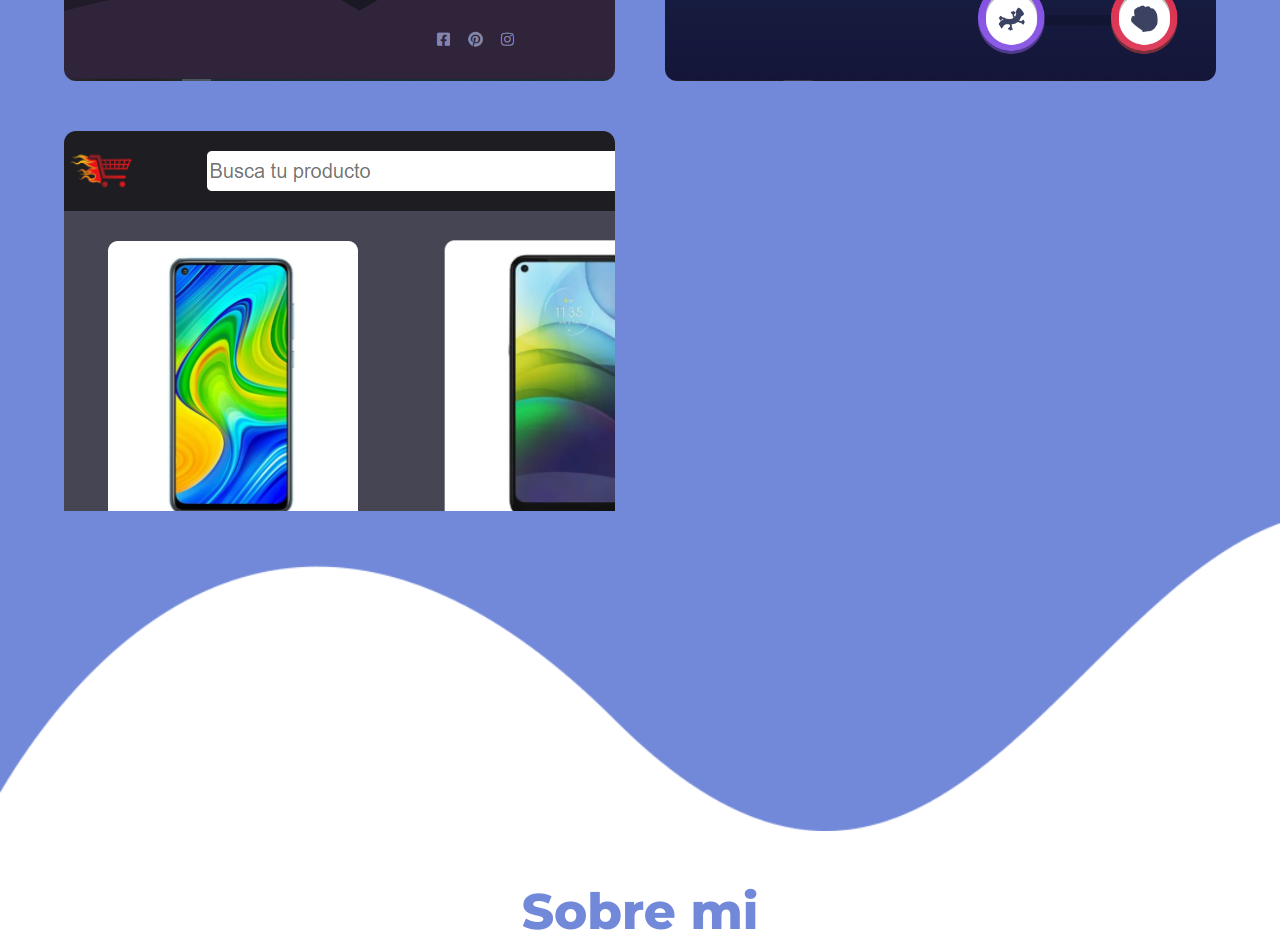
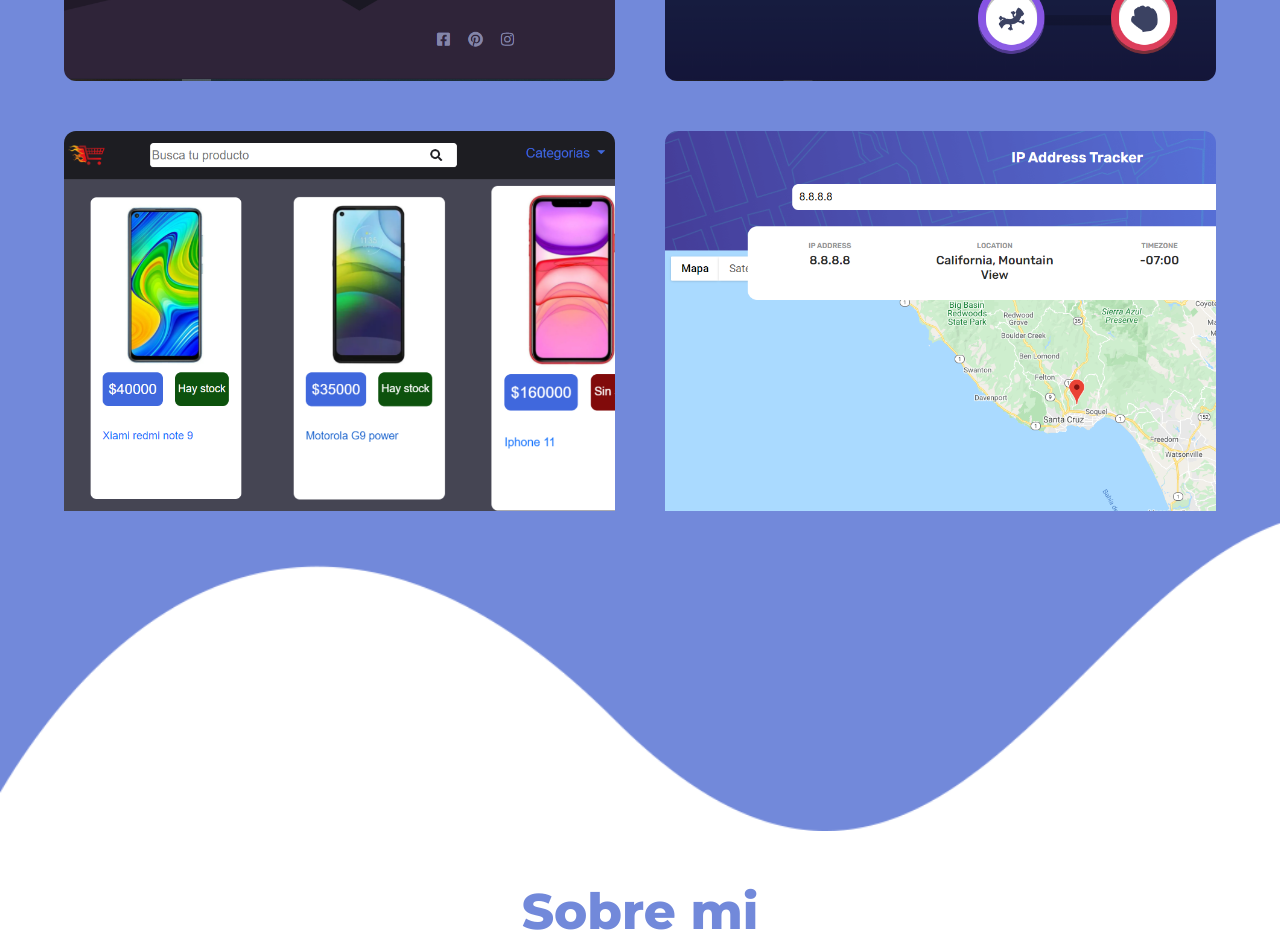
Before and after one commit to EmilianoGorgellon/EmilianoGorgellon.github.io, a plain HTML site: page index.html in a window 1280 px wide. Shown: the part 1640-2571 px from the top of the page. Drawn offline with nearby package versions, Linux system fonts and the light colour scheme.

Commit message:
Agrego proyecto 6

```diff
--- a/css/style.css
+++ b/css/style.css
@@ -225,7 +225,7 @@
         height: var(--height-desktop);
     }
 }
-.proyect-1, .proyect-2, .proyect-3, .proyect-4 {
+.proyect-1, .proyect-2, .proyect-3, .proyect-4, .proyect-5, .proyect-6 {
     background-repeat: no-repeat;
     background-size: cover;
 }
@@ -243,6 +243,9 @@
 }
 .proyect-5 {
     background-image: url("/assets/images/proyecto-5.PNG");
+}
+.proyect-6 {
+    background-image: url("/assets/images/proyecto-6.PNG");
 }
 /* Estilos del insert adjacement que contiene la info del proyecto */
 .container--information-proyect {
--- a/index.html
+++ b/index.html
@@ -54,6 +54,7 @@
                 <article class="proyects proyect-3" id="cuentaRegresiva"></article>
                 <article class="proyects proyect-4" id="juego"></article>
                 <article class="proyects proyect-5" id="productos"></article>
+                <article class="proyects proyect-6" id="map"></article>
             </div>
         </section>
         <!-- About me -->
--- a/js/script.js
+++ b/js/script.js
@@ -20,7 +20,8 @@
     {"title":"App Paises", "description": "Una app con muchos paises y con theme", "icon": ["fab fa-react", "fab fa-sass", "fab fa-html5"], "id": "paises", "iconGithub": "fab fa-github", "page": "fas fa-globe-americas", "linkGithub":"https://github.com/EmilianoGorgellon/app-paises", "linkPage":"https://app-paises.herokuapp.com/"},
     {"title":"Cuenta Regresiva", "description": "Cuenta regresiva hacia mi cumpleaños", "icon": ["fab fa-js-square", "fab fa-css3-alt", "fab fa-html5"], "id": "cuentaRegresiva", "iconGithub": "fab fa-github", "page": "fas fa-globe-americas", "linkGithub":"https://github.com/EmilianoGorgellon/Cuenta-regresiva", "linkPage":"https://emilianogorgellon.github.io/cuenta-regresiva/"},
     {"title": "Juego lagarto spock", "description":"Juego piedra-papel-tijera-lagarto-spock", "icon":["fab fa-react", "fab fa-sass", "fab fa-html5"], "id":"juego", "iconGithub":"fab fa-github", "page":"fas fa-globe-americas", "linkGithub":"https://github.com/EmilianoGorgellon/app-game-lagarto-spock", "linkPage":"https://app-lagarto-spock.herokuapp.com/"},
-    {"title":"Productos de tienda", "description":"Lista de productos con buscador y categorias", "icon":["fab fa-html5","fab fa-node-js", "fab fa-css3-alt","fab fa-js-square"], "id":"productos", "iconGithub":"fab fa-github", "page":"fas fa-globe-americas", "linkGithub": "https://github.com/EmilianoGorgellon/proyecto-productos", "linkPage": "https://node-proyecto-productos.herokuapp.com/"}
+    {"title":"Productos de tienda", "description":"Lista de productos con buscador, categorias y carrito.", "icon":["fab fa-html5","fab fa-node-js", "fab fa-css3-alt","fab fa-js-square"], "id":"productos", "iconGithub":"fab fa-github", "page":"fas fa-globe-americas", "linkGithub": "https://github.com/EmilianoGorgellon/proyecto-productos", "linkPage": "https://node-proyecto-productos.herokuapp.com/"},
+    {"title":"mapa con direccion IP", "description":"Mapa con geolocalizacion del usuario e direccion IP", "icon":["fab fa-html5","fab fa-node-js", "fab fa-css3-alt","fab fa-js-square"], "id":"map", "iconGithub":"fab fa-github", "page":"fas fa-globe-americas", "linkGithub": "https://github.com/EmilianoGorgellon/googleMaps-ip", "linkPage": "https://ip-adress-map.herokuapp.com/"}
 ]
 const textSkill = [
     {"id":"html", "text":"HTML5"},
```
Also changed, not shown: assets/images/proyecto-6.PNG (added).
